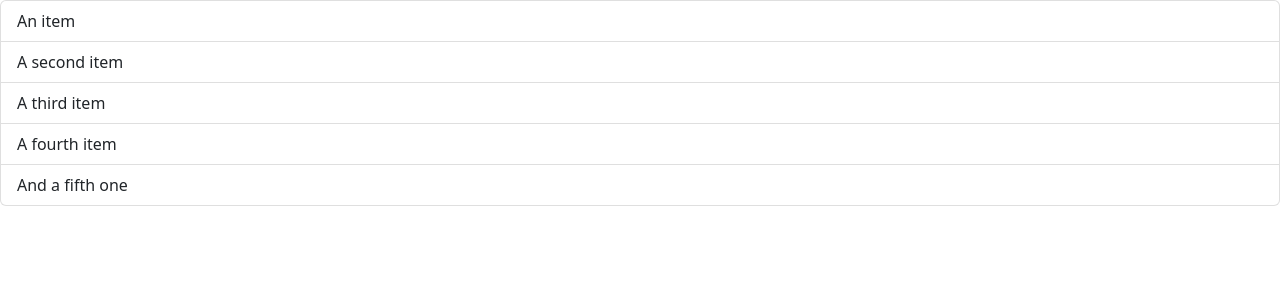
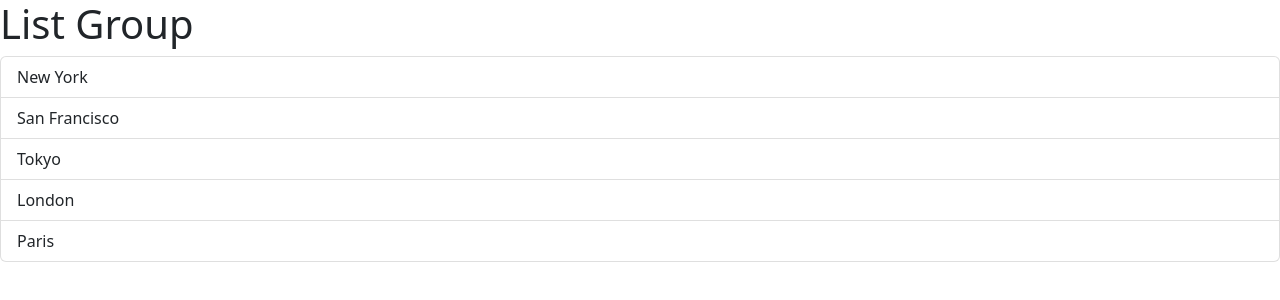
Before and after one commit to reecelee/front-end-2, a React (Vite) app in the folder react-app/: page / in a window 1280 px wide. Shown: the top 300 px of the page. Built offline with nearby package versions, Linux system fonts and the light colour scheme.

Commit message:
Add click functionality with my item components

```diff
--- a/react-app/src/components/ListGroup.tsx
+++ b/react-app/src/components/ListGroup.tsx
@@ -1,11 +1,26 @@
 function ListGroup() {
-    return <ul className="list-group">
-  <li className="list-group-item">An item</li>
-  <li className="list-group-item">A second item</li>
-  <li className="list-group-item">A third item</li>
-  <li className="list-group-item">A fourth item</li>
-  <li className="list-group-item">And a fifth one</li>
-</ul>;
+  const items = ["New York", "San Francisco", "Tokyo", "London", "Paris"];
+
+  const getMessage = () => {
+    return items.length === 0 ? <p>No item found</p> : null;
+  };
+  return (
+    <>
+      <h1>List Group</h1>
+      {getMessage}
+      <ul className="list-group">
+        {items.map((item) => (
+          <li
+            className="list-group-item"
+            key={item}
+            onClick={() => console.log(item)}
+          >
+            {item}
+          </li>
+        ))}
+      </ul>
+    </>
+  );
 }
 
 export default ListGroup;
```
